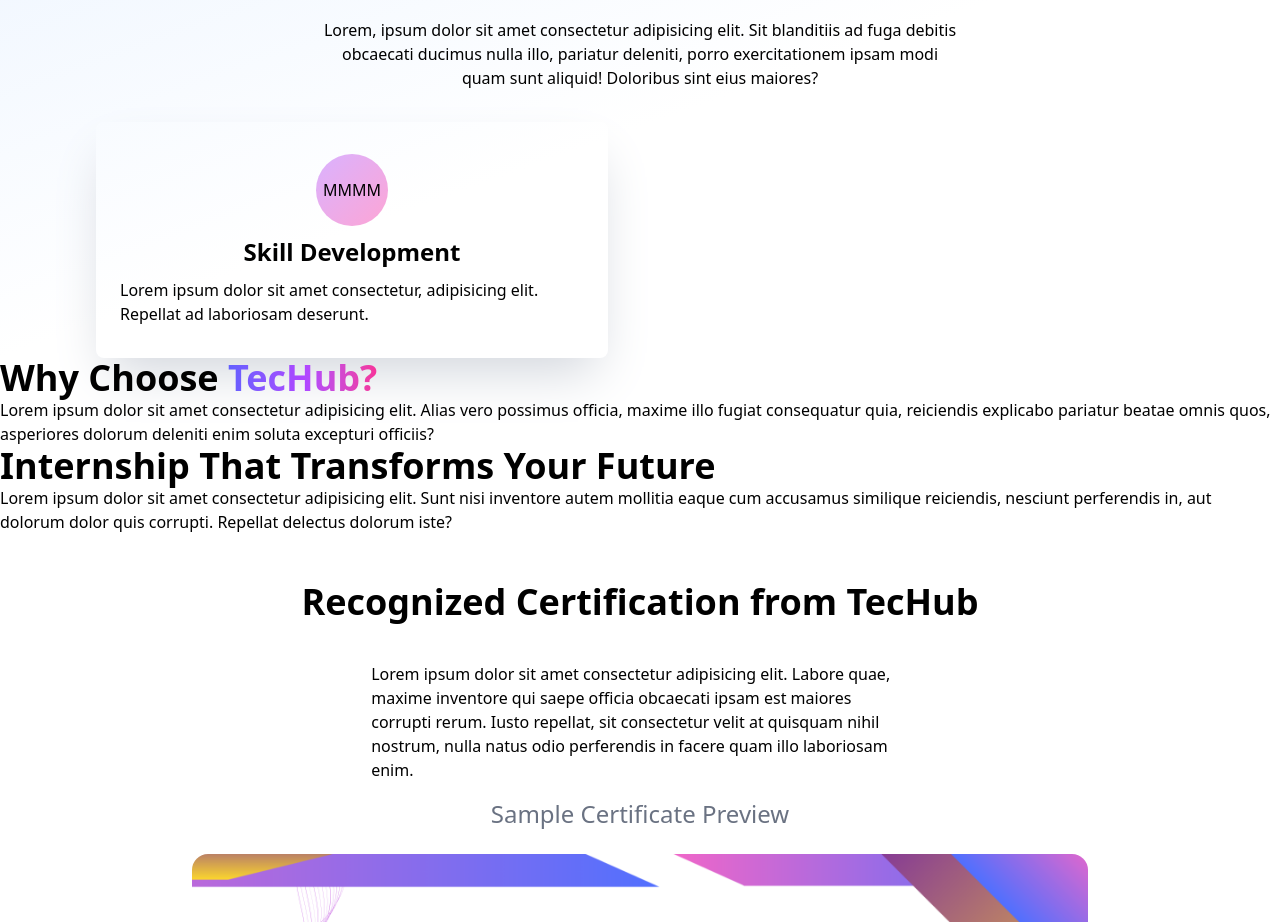
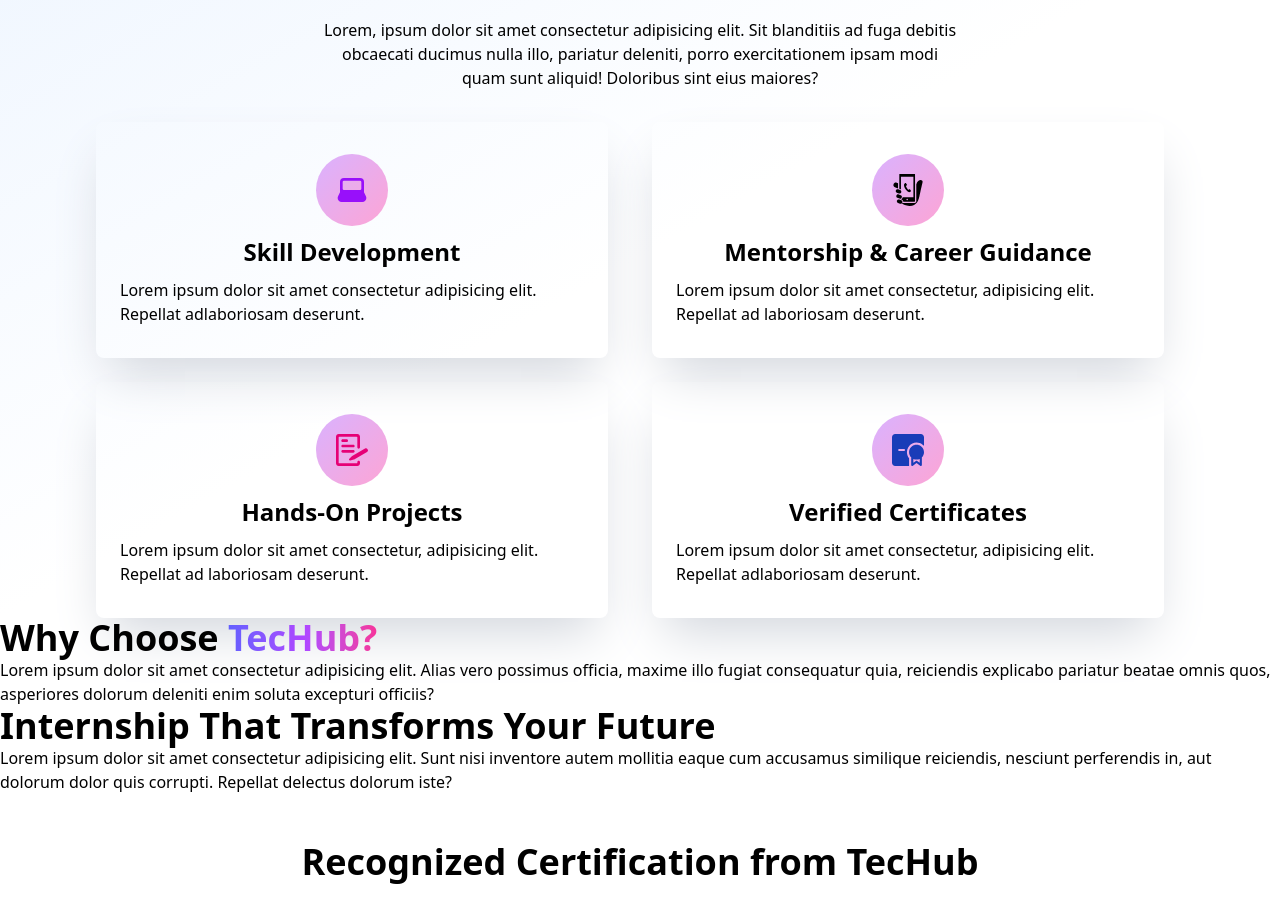
Before and after one commit to Muzamil-Fatima/Tec-Hub, a React app in the folder frontend/: page / in a window 1280 px wide. Shown: the part 1080-2002 px from the top of the page. Built offline with nearby package versions, Linux system fonts and the light colour scheme; the HTML template or start-up script is replaced by a standard one.

Commit message:
Add icons

```diff
--- a/frontend/src/pages/Home/Benefit.jsx
+++ b/frontend/src/pages/Home/Benefit.jsx
@@ -1,15 +1,168 @@
 import React from "react";
 
 const Benefit = () => {
+  const benefits = [
+    {
+      title: "Skill Development",
+      description:
+        " Lorem ipsum dolor sit amet consectetur adipisicing elit. Repellat adlaboriosam deserunt.",
+      icon: (
+        <svg
+          width="32px"
+          height="32px"
+          viewBox="0 0 24 24"
+          xmlns="http://www.w3.org/2000/svg"
+          fill="none"
+        >
+          <path
+            fill="#9810fa"
+            fill-rule="evenodd"
+            d="M3 6a3 3 0 0 1 3-3h12a3 3 0 0 1 3 3v7.764l1.447 2.894-.894.448.894-.448c.998 1.995-.453 4.342-2.683 4.342H4.236c-2.23 0-3.68-2.347-2.683-4.342L3 13.764V6zm3-1a1 1 0 0 0-1 1v5a1 1 0 0 0 1 1h12a1 1 0 0 0 1-1V6a1 1 0 0 0-1-1H6z"
+            clip-rule="evenodd"
+          />
+        </svg>
+      ),
+    },
+    {
+      title: "Mentorship & Career Guidance",
+      description:
+        " Lorem ipsum dolor sit amet consectetur, adipisicing elit. Repellat ad laboriosam deserunt.",
+      icon: (
+        <svg
+          height="32px"
+          width="32px"
+          version="1.1"
+          id="_x32_"
+          xmlns="http://www.w3.org/2000/svg"
+          xmlns:xlink="http://www.w3.org/1999/xlink"
+          viewBox="0 0 512 512"
+          xml:space="preserve"
+        >
+          <style type="text/css">{/* .st0{fill:#9810fa;} */}</style>
+          <g>
+            <path
+              class="st0"
+              d="M96.658,148.337l-21.936-8.261c-20.049-7.552-42.424,2.583-49.975,22.616
+		c-7.552,20.053,2.588,42.413,22.635,49.965l49.276,18.575V148.337z"
+            />
+            <path
+              class="st0"
+              d="M389.449,164.308c-0.222,0.79-0.439,1.539-0.656,2.308v269.03c0,7.454-3.061,14.306-7.946,19.176
+		c-4.88,4.9-11.722,7.946-19.175,7.946H162.979c0.966-1.577,1.849-3.234,2.529-5.038c1.292-3.45,1.903-6.961,1.903-10.411
+		c0-5.944-1.828-11.751-5.126-16.622c-3.312-4.871-8.059-8.765-14-11.003l-30.577-11.515h-0.01c-3.44-1.301-6.94-1.913-10.396-1.913
+		c-5.954,0-11.766,1.824-16.627,5.128c-4.87,3.312-8.774,8.064-11.012,14c-1.286,3.43-1.908,6.941-1.908,10.391
+		c0,5.975,1.84,11.782,5.137,16.642c3.313,4.861,8.06,8.774,14,11.003l30.582,11.515c3.446,1.302,6.956,1.912,10.401,1.912
+		c5.956,0,11.766-1.834,16.628-5.127c0.853-0.582,1.636-1.262,2.43-1.932c24.45,20.546,62.683,40.777,119.658,42.137
+		c118.977,2.82,150.62-85.339,167.813-181.976c0,0,41.052-185.13,43.838-194.911C502.171,86.127,415.91,71.379,389.449,164.308z"
+            />
+            <path
+              class="st0"
+              d="M142.986,248.257V44.029h199.48v326.686h-170.9c-0.39,3.47-1.183,6.931-2.464,10.332
+		c-3.234,8.616-8.982,15.617-16.065,20.427c-1.864,1.262-3.811,2.366-5.827,3.322l5.852,2.199
+		c8.611,3.234,15.627,8.991,20.437,16.07c3.909,5.758,6.369,12.402,7.163,19.363h181.01c1.903,0,3.529-0.749,4.791-1.982
+		c1.242-1.262,1.982-2.898,1.982-4.802V6.782c0-1.912-0.74-3.53-1.982-4.792c-1.262-1.252-2.888-1.982-4.791-1.991H123.78
+		c-1.903,0.009-3.534,0.739-4.792,1.991c-1.242,1.262-1.972,2.879-1.982,4.792v230.62l17.756,6.664
+		C137.701,245.191,140.442,246.601,142.986,248.257z M242.724,420.739c-6.557,0-11.865-5.324-11.865-11.87
+		c0-6.557,5.308-11.87,11.865-11.87c6.551,0,11.869,5.313,11.869,11.87C254.593,415.415,249.275,420.739,242.724,420.739z"
+            />
+            <path
+              class="st0"
+              d="M118.378,393.489c3.446,1.291,6.955,1.903,10.4,1.903c5.96,0,11.767-1.824,16.627-5.127
+		c4.87-3.312,8.765-8.074,11.007-14c1.292-3.441,1.903-6.95,1.903-10.401c0-5.956-1.823-11.772-5.126-16.622
+		c-3.307-4.87-8.059-8.774-13.989-11.012l-30.588-11.525c-3.44-1.291-6.946-1.903-10.406-1.903c-5.954,0-11.762,1.824-16.622,5.127
+		c-4.865,3.312-8.769,8.074-11.007,14.01c-1.301,3.431-1.908,6.94-1.912,10.401c0,5.954,1.833,11.761,5.136,16.632
+		c3.308,4.871,8.06,8.755,14.004,11.003L118.378,393.489z"
+            />
+            <path
+              class="st0"
+              d="M109.165,312.015c3.446,1.322,6.955,1.913,10.4,1.913c5.955,0,11.776-1.814,16.637-5.128
+		c4.86-3.312,8.765-8.054,10.997-13.98c1.302-3.471,1.903-6.971,1.903-10.43c0.01-5.935-1.818-11.752-5.116-16.622
+		c-3.312-4.861-8.069-8.755-14.01-11.003L99.399,245.25c-3.451-1.302-6.951-1.912-10.406-1.912c-5.954,0-11.762,1.823-16.626,5.146
+		c-4.861,3.293-8.765,8.055-11.013,14c-1.286,3.43-1.898,6.941-1.898,10.391c0,5.954,1.829,11.761,5.132,16.632
+		c3.308,4.861,8.065,8.765,14.006,11.012L109.165,312.015z"
+            />
+            <path
+              class="st0"
+              d="M226.638,188.541l10.781-6.941c3.456-2.208,4.461-6.802,2.238-10.253l-15.247-23.78
+		c-2.213-3.45-6.808-4.436-10.263-2.237c-0.079,0.048-1.286,0.818-14.335,9.198c-15.203,9.76-7.034,51.572,14.665,85.398
+		c21.704,33.826,56.329,58.67,71.522,48.91c13.054-8.37,14.251-9.14,14.335-9.208c3.45-2.199,4.456-6.812,2.243-10.263
+		l-15.258-23.76c-2.208-3.451-6.807-4.456-10.263-2.228l-10.785,6.92c-3.145,2.011-7.31,1.371-9.711-1.488
+		c0,0-7.247-7.424-18.067-24.293c-10.815-16.848-14.552-26.55-14.552-26.55C222.335,194.595,223.494,190.553,226.638,188.541z"
+            />
+          </g>
+        </svg>
+      ),
+    },
+    {
+      title: "Hands-On Projects",
+      description:
+        " Lorem ipsum dolor sit amet consectetur, adipisicing elit. Repellat ad  laboriosam deserunt.",
+      icon: (
+        <svg
+          width="32px"
+          height="32px"
+          viewBox="0 0 24 24"
+          xmlns="http://www.w3.org/2000/svg"
+          mirror-in-rtl="true"
+        >
+          <path
+            fill="#e60076"
+            d="M8 6H5c-.553 0-1-.448-1-1s.447-1 1-1h3c.553 0 1 .448 1 1s-.447 1-1 1zM13 10H5c-.553 0-1-.448-1-1s.447-1 1-1h8c.553 0 1 .448 1 1s-.447 1-1 1zM13 14H5c-.553 0-1-.448-1-1s.447-1 1-1h8c.553 0 1 .448 1 1s-.447 1-1 1z"
+          />
+          <path
+            fill="#e60076"
+            d="M18 2v8c0 .55-.45 1-1 1s-1-.45-1-1V2.5c0-.28-.22-.5-.5-.5h-13c-.28 0-.5.22-.5.5v19c0 .28.22.5.5.5h13c.28 0 .5-.22.5-.5V21c0-.55.45-1 1-1s1 .45 1 1v1c0 1.1-.9 2-2 2H2c-1.1 0-2-.9-2-2V2C0 .9.9 0 2 0h14c1.1 0 2 .9 2 2z"
+          />
+          <path
+            fill="#e60076"
+            d="M23.87 11.882c.31.54.045 1.273-.595 1.643l-9.65 5.57c-.084.05-.176.086-.265.11l-2.656.66c-.37.092-.72-.035-.88-.314-.162-.278-.09-.65.17-.913l1.907-1.958c.063-.072.137-.123.214-.167.004-.01.012-.015.012-.015l9.65-5.57c.64-.37 1.408-.234 1.72.305l.374.65z"
+          />
+        </svg>
+      ),
+    },
+    {
+      title: "Verified Certificates",
+      description:
+        " Lorem ipsum dolor sit amet consectetur, adipisicing elit. Repellat adlaboriosam deserunt.",
+      icon: (
+        <svg
+          width="32px"
+          height="32px"
+          viewBox="0 0 15 15"
+          fill="none"
+          xmlns="http://www.w3.org/2000/svg"
+        >
+          <path
+            fill-rule="#193cb8"
+            clip-rule="evenodd"
+            d="M0 1.5C0 0.671573 0.671574 0 1.5 0H13.5C14.3284 0 15 0.671529 15 1.49992L15.0007 5.50118L14.2001 4.89975C13.448 4.33466 12.5138 4 11.5 4C9.01472 4 7 6.01472 7 8.5C7 9.51382 7.33466 10.448 7.89975 11.2001L8 11.3336V15H1.5C0.671573 15 0 14.3284 0 13.5V1.5ZM8 5H3V4H8V5ZM3 8H6V7H3V8Z"
+            fill="#193cb8"
+          />
+          <path
+            fill-rule="evenodd"
+            clip-rule="evenodd"
+            d="M11.5 5C9.567 5 8 6.567 8 8.5C8 9.45365 8.38141 10.3182 9 10.9495V14.5C9 14.6894 9.107 14.8625 9.27639 14.9472C9.44579 15.0319 9.64849 15.0136 9.8 14.9L11.5 13.625L13.2 14.9C13.3515 15.0136 13.5542 15.0319 13.7236 14.9472C13.893 14.8625 14 14.6894 14 14.5V10.9495C14.6186 10.3182 15 9.45365 15 8.5C15 6.567 13.433 5 11.5 5ZM10 13.5V11.6632C10.4546 11.8792 10.9632 12 11.5 12C12.0368 12 12.5454 11.8792 13 11.6632V13.5L11.8 12.6C11.6222 12.4667 11.3778 12.4667 11.2 12.6L10 13.5Z"
+            fill="#193cb8"
+          />
+        </svg>
+      ),
+    },
+  ];
   return (
-    <div className="flex flex-col gap-2.5 items-center p-4 w-lg pt-8 px-6 shadow-2xl shadow-gray-300 pb-8 rounded-lg hover:shadow-xl">
-      {/* <img src="" alt="" /> */}
-      <p className="bg-linear-to-br from-purple-300 via-purple to bg-pink-300 rounded-full w-18 h-18 flex justify-center items-center hover:rotate-45 ">MMMM</p>
-      <p className="font-bold text-2xl">Skill Development</p>
-      <p>
-        Lorem ipsum dolor sit amet consectetur, adipisicing elit. Repellat ad
-        laboriosam deserunt.
-      </p>
+    <div className="grid grid-cols-2 gap-6">
+      {benefits.map((item, index) => (
+        <div
+          key={index}
+          className="bg-purple-6 flex flex-col gap-2.5 items-center p-4 w-lg pt-8 px-6 shadow-2xl shadow-gray-300 pb-8 rounded-lg hover:shadow-xl"
+        >
+          <div className="bg-linear-to-br from-purple-300 via-purple to bg-pink-300 rounded-full w-18 h-18 flex justify-center items-center hover:rotate-45 ">
+            {item.icon}
+          </div>
+          {/* <p>MMMM</p> */}
+          <p className="font-bold text-2xl">{item.title}</p>
+          <p>{item.description}</p>
+        </div>
+      ))}
     </div>
   );
 };
```
